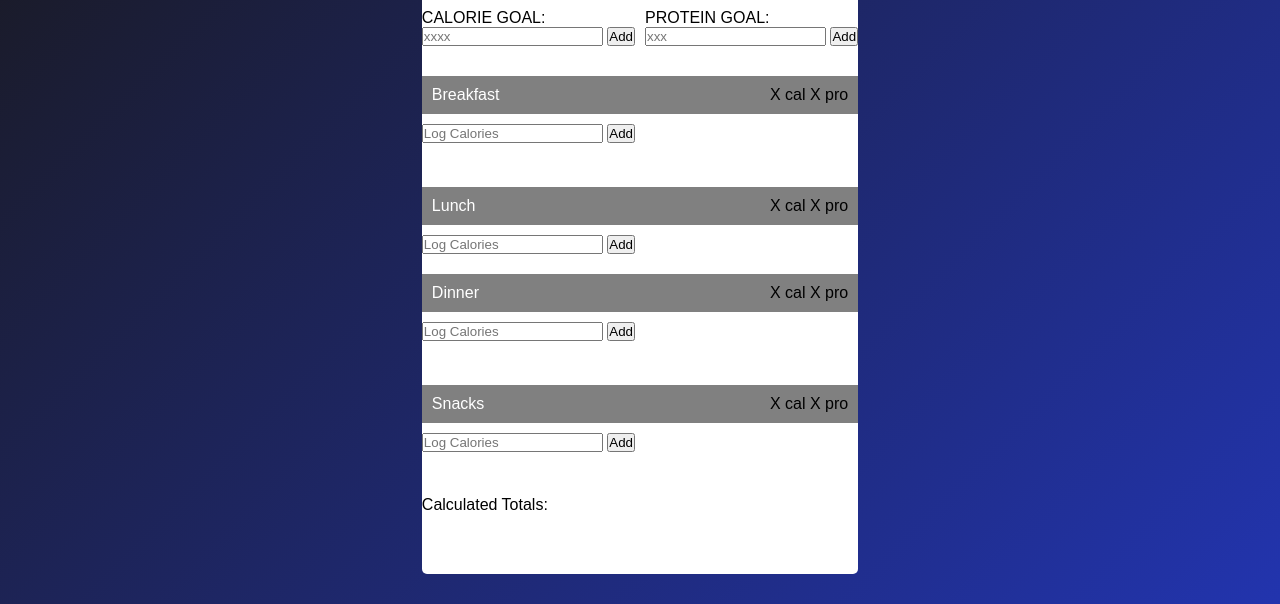
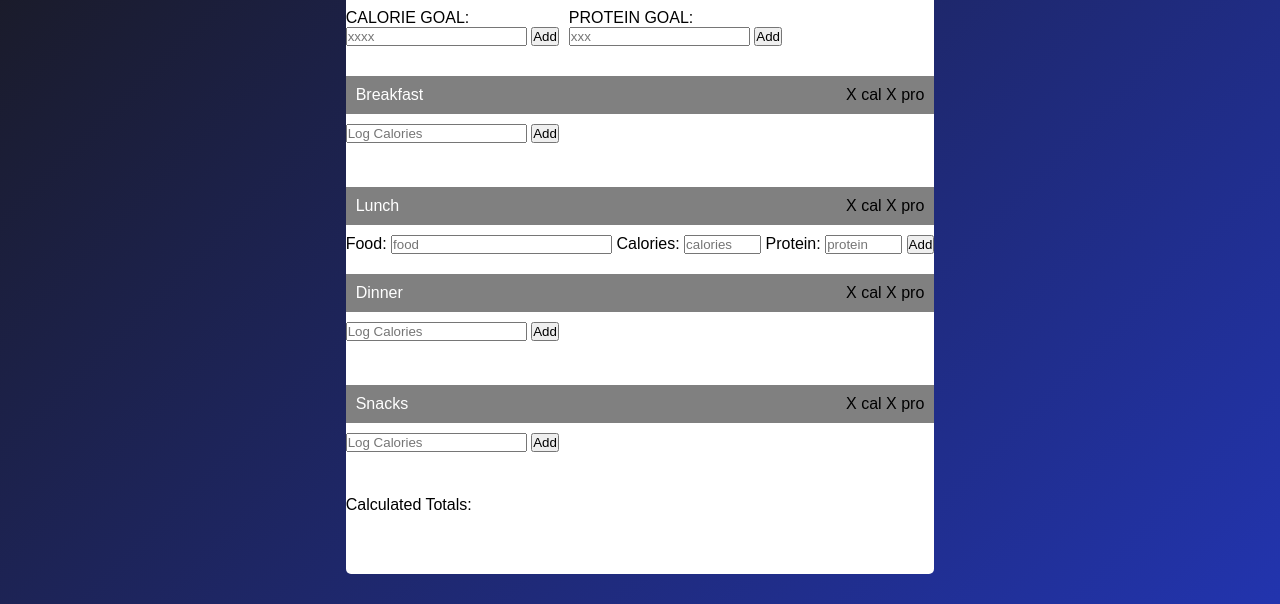
Before and after one commit to adithyagundlapalli/NutriMate, a plain HTML site: page index.html in a window 1280 px wide. Shown: the part 329-933 px from the top of the page. Drawn offline with Linux system fonts and the light colour scheme.

Commit message:
data stuff idk

```diff
--- a/index.html
+++ b/index.html
@@ -54,13 +54,38 @@
             </div>
 
             <div class="food-list">
-              <div class="input">
-                <input
-                  type="text"
-                  id="input-lunch"
-                  placeholder="Log Calories"
-                />
-                <button onclick="addTask()">Add</button>
+              <div class="wrapper">
+                <form class="input">
+                  <label for="food">Food:</label>
+                  <input
+                    type="text"
+                    size="25"
+                    id="food"
+                    name="food"
+                    placeholder="food"
+                    required
+                  />
+                  <label for="cal">Calories:</label>
+                  <input
+                    type="text"
+                    size="7"
+                    id="cal"
+                    name="calories"
+                    placeholder="calories"
+                    required
+                  />
+
+                  <label for="pro">Protein:</label>
+                  <input
+                    type="text"
+                    size="7"
+                    id="pro"
+                    name="protein"
+                    placeholder="protein"
+                    required
+                  />
+                  <button type="submit" id="btn">Add</button>
+                </form>
               </div>
               <ul id="list-container">
                 <!-- <li class="delete">food1</li>
--- a/script.js
+++ b/script.js
@@ -4,6 +4,8 @@ const value = document.getElementById("value");
 
 function updateCalories() {
   value.innerHTML = calGoal.value + " calories";
+  calGoal.value = "";
+
   saveData();
 }
 
@@ -15,6 +17,7 @@ const value2 = document.getElementById("value2");
 
 function updateProtein() {
   value2.innerHTML = proGoal.value + " grams";
+  proGoal.value = "";
   saveData();
 }
 
@@ -33,23 +36,23 @@ showGoal();
 
 // Lunch Functions
 
-const inputBoxLunch = document.getElementById("input-lunch");
+const inputBoxLunch = document.getElementById("input-food");
 const listContainer = document.getElementById("list-container");
 
-function addTask() {
-  if (inputBoxLunch.value === "") {
-    alert("You must write something!");
-  } else {
-    let li = document.createElement("li");
-    li.innerHTML = inputBoxLunch.value;
-    listContainer.appendChild(li);
-    let span = document.createElement("span");
-    span.innerHTML = "\u00d7";
-    li.appendChild(span);
-  }
-  inputBox.value = "";
-  saveInfo();
-}
+// function addTask() {
+//   if (inputBoxLunch.value === "") {
+//     alert("You must write something!");
+//   } else {
+//     let li = document.createElement("li");
+//     li.innerHTML = inputBoxLunch.value;
+//     listContainer.appendChild(li);
+//     let span = document.createElement("span");
+//     span.innerHTML = "\u00d7";
+//     li.appendChild(span);
+//   }
+//   inputBoxLunch.value = "";
+//   saveInfo();
+// }
 
 listContainer.addEventListener(
   "click",
@@ -61,3 +64,17 @@ listContainer.addEventListener(
   },
   false
 );
+
+const form = document.querySelector(".input");
+const submitBtn = document.getElementById("btn");
+
+function getDataForm(e) {
+  e.preventDefault();
+  const formData = new FormData(form);
+
+  alert(formData.get("food"));
+
+  form.reset();
+}
+
+submitBtn.addEventListener("click", getDataForm);
```
